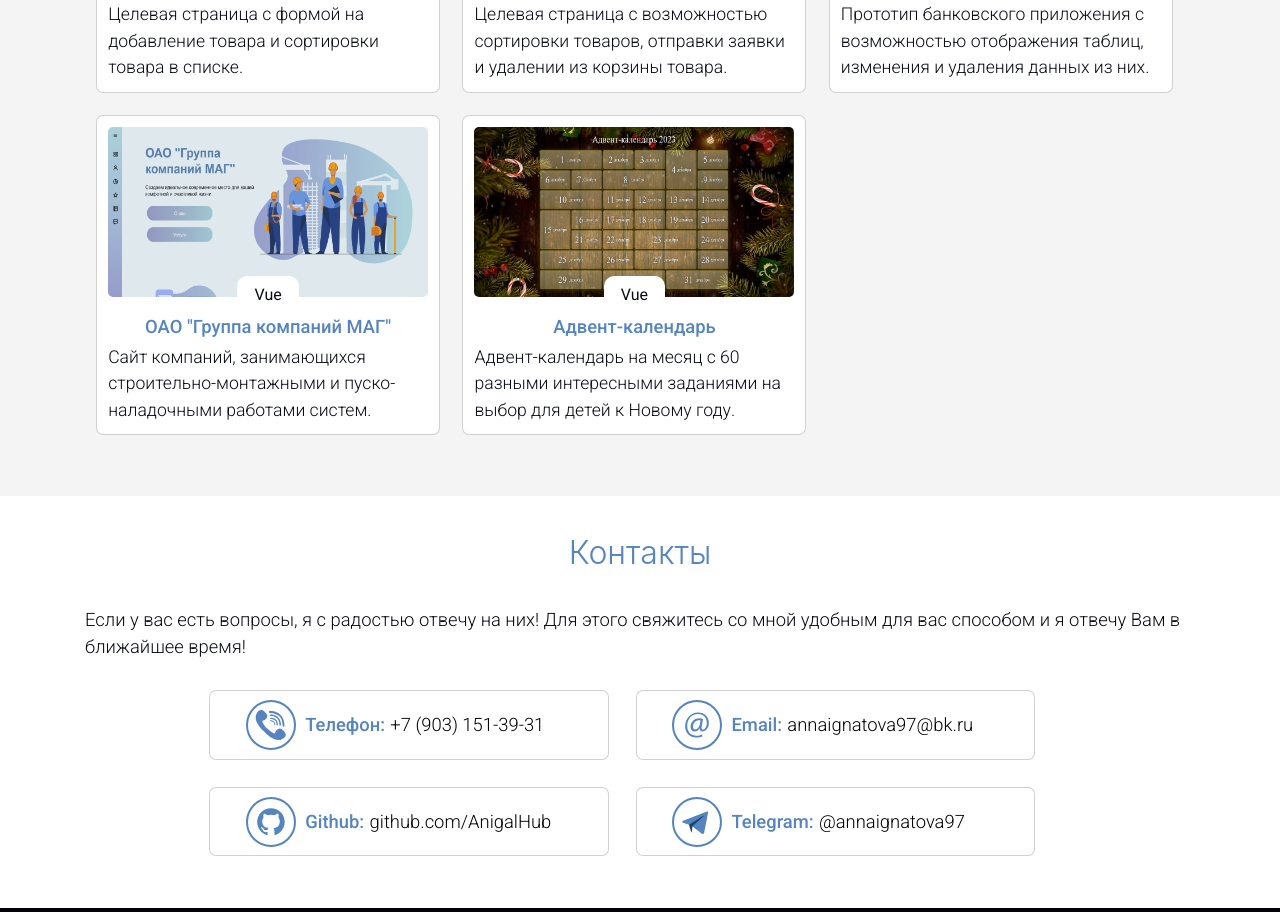
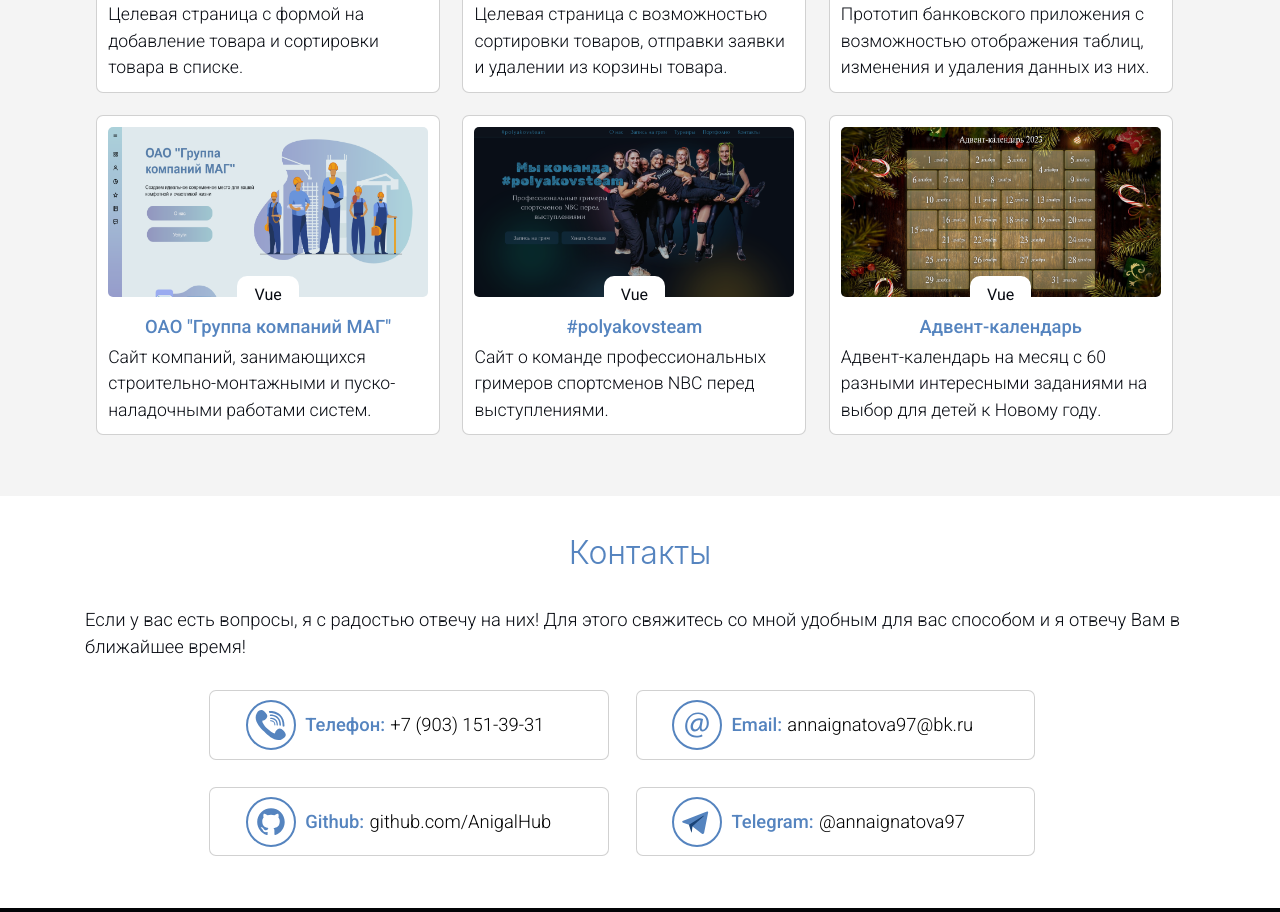
Before and after one commit to AnigalHub/Portfolio, a Nuxt app: page / in a window 1280 px wide. Shown: the part 2540-3452 px from the top of the page. Built offline with nearby package versions, Linux system fonts and the light colour scheme.

Commit message:
добавлена работа - сайт #polyakovsteam

```diff
--- a/components/works.vue
+++ b/components/works.vue
@@ -154,6 +154,15 @@
             about:'Сайт компаний, занимающихся строительно-монтажными и пуско-наладочными работами систем.'
           },
           {
+            src:'/home_greasepaint.png',
+            alt:'Greasepaint',
+            name_company:'#polyakovsteam',
+            git:'https://github.com/AnigalHub/Greasepaint',
+            show:'/greasepaint',
+            technology:'Vue',
+            about:'Сайт о команде профессиональных гримеров спортсменов NBC перед выступлениями.'
+          },
+          {
             src:'/home_calendar.png',
             alt:'Calendar',
             name_company:'Адвент-календарь',
```
Also changed, not shown: static/home_greasepaint.png (added).
